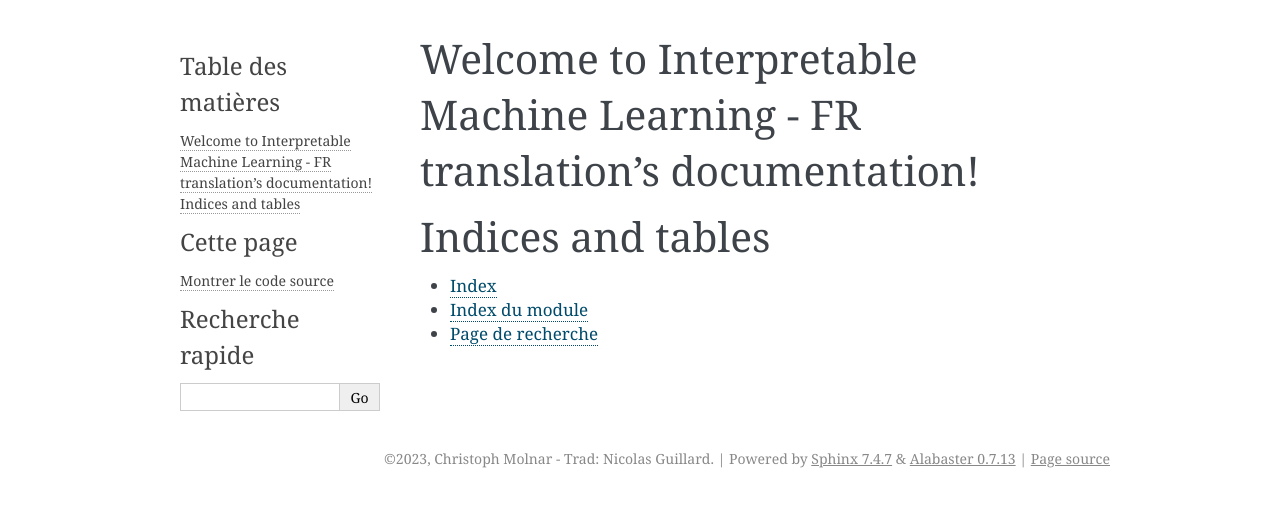
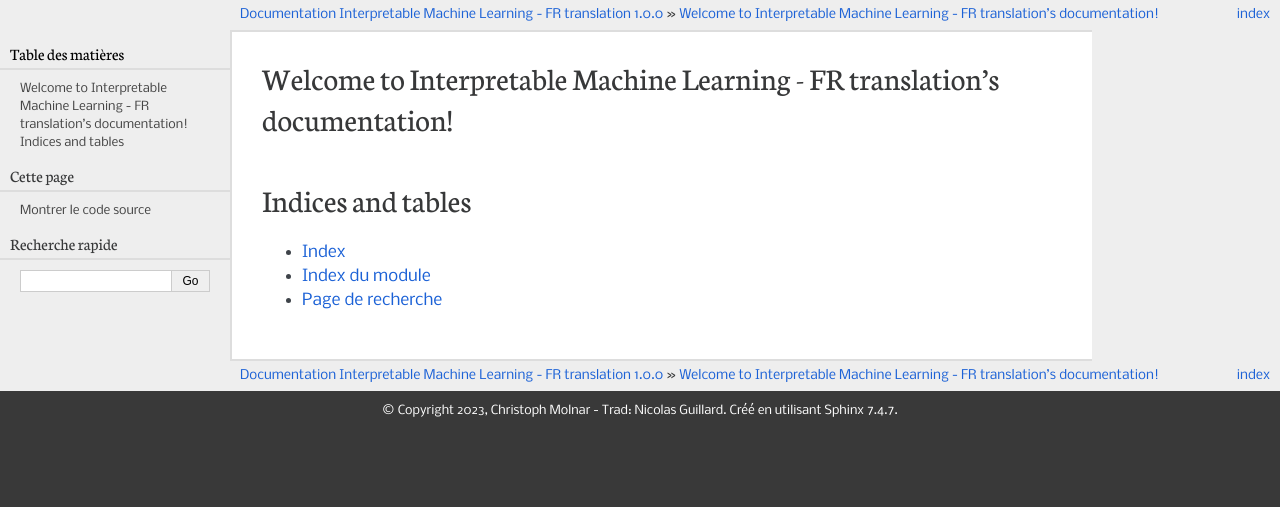
Before and after one commit to nicolasguillard/Interpretable-machine-learning-FR, a Sphinx documentation site: the page built from source/index.rst, in a window 1280 px wide. Shown: the top 507 px of the page. Built offline with Sphinx 7.4.7, drawn with Linux system fonts in a browser that asks for light colours.

Commit message:
Some basic settings.

```diff
--- a/source/conf.py
+++ b/source/conf.py
@@ -1,20 +1,19 @@
 # Configuration file for the Sphinx documentation builder.
-#
-# For the full list of built-in configuration values, see the documentation:
-# https://www.sphinx-doc.org/en/master/usage/configuration.html
 
 # -- Project information -----------------------------------------------------
-# https://www.sphinx-doc.org/en/master/usage/configuration.html#project-information
 
 project = 'Interpretable Machine Learning - FR translation'
 copyright = '2023, Christoph Molnar - Trad: Nicolas Guillard'
 author = 'Christoph Molnar - Trad: Nicolas Guillard'
 release = '1.0.0'
 
-# -- General configuration ---------------------------------------------------
-# https://www.sphinx-doc.org/en/master/usage/configuration.html#general-configuration
+# -- General configuration ---------------------------------------------------extensions = ['myst_parser']
 
-extensions = []
+source_suffix = {
+    '.rst': 'restructuredtext',
+    '.txt': 'markdown',
+    '.md': 'markdown',
+}
 
 templates_path = ['_templates']
 exclude_patterns = []
@@ -22,7 +21,6 @@ exclude_patterns = []
 language = 'fr'
 
 # -- Options for HTML output -------------------------------------------------
-# https://www.sphinx-doc.org/en/master/usage/configuration.html#options-for-html-output
 
-html_theme = 'alabaster'
+html_theme = 'pyramid'
 html_static_path = ['_static']
```
